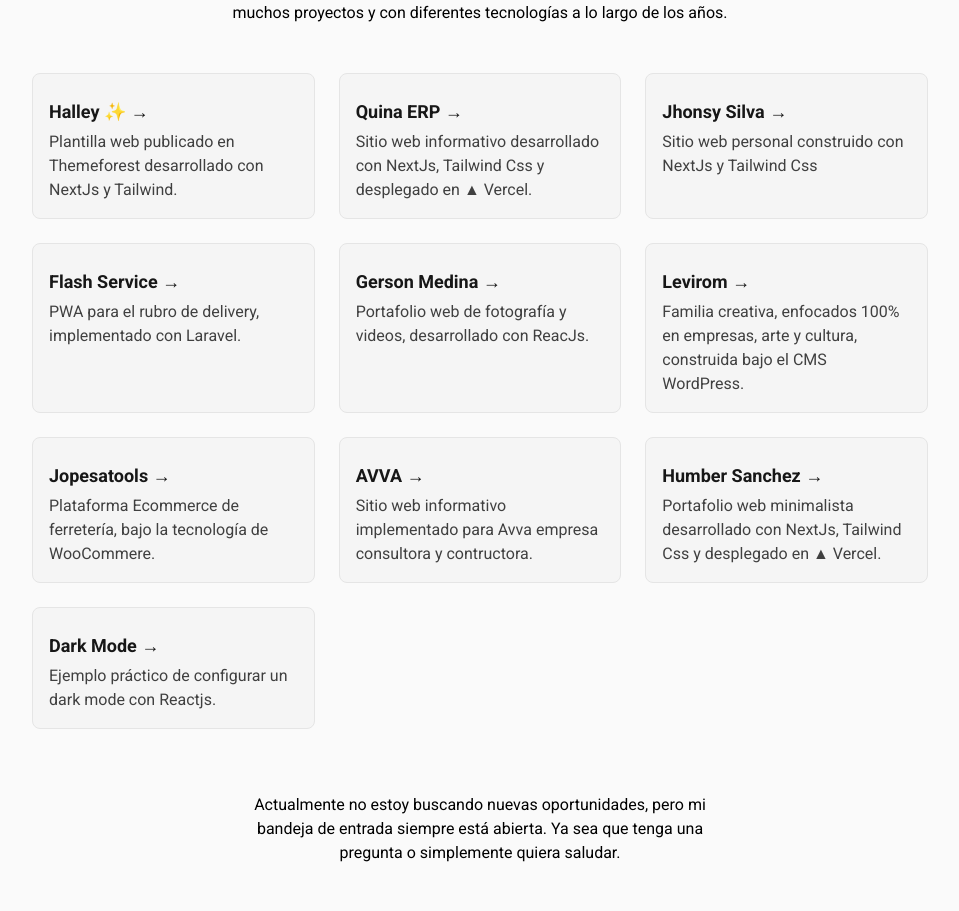
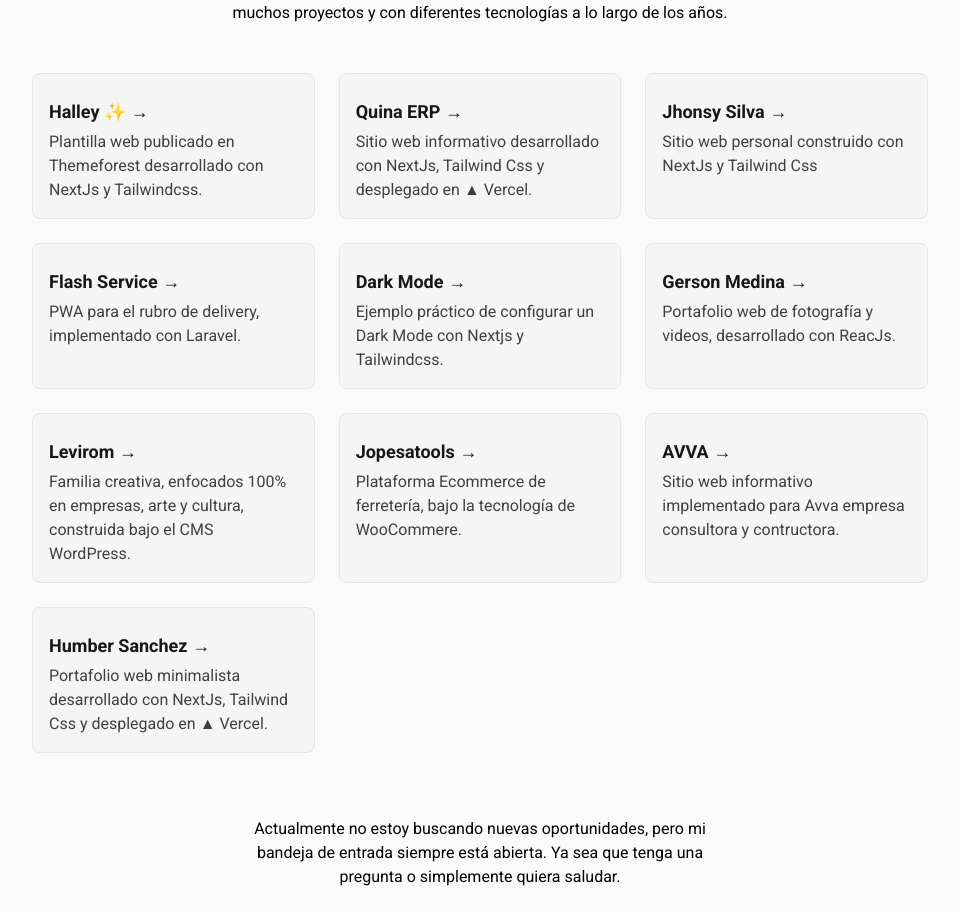
Before and after one commit to humberni/humbersanchez.com, a Next.js app: page / in a window 1280 px wide. Shown: the part 1226-2137 px from the top of the page, without its empty margins (160-1119 px from the left). Built offline with nearby package versions, Linux system fonts and the light colour scheme.

Commit message:
update project

```diff
--- a/components/Projects.tsx
+++ b/components/Projects.tsx
@@ -3,7 +3,7 @@
 const projetcs = [
     {
         title: "Halley ✨",
-        description: "Plantilla web publicado en Themeforest desarrollado con NextJs y Tailwind.",
+        description: "Plantilla web publicado en Themeforest desarrollado con NextJs y Tailwindcss.",
         href: "https://halley.vercel.app/",
     },
     {
@@ -22,6 +22,11 @@
         title: "Flash Service",
         description: "PWA para el rubro de delivery, implementado con Laravel.",
         href: "https://appflashservice.com/",
+    },
+    {
+        title: "Dark Mode",
+        description: "Ejemplo práctico de configurar un Dark Mode con Nextjs y Tailwindcss.",
+        href: "https://darkmode-nextjs.vercel.app/",
     },
     {
         title: "Gerson Medina",
@@ -53,11 +58,6 @@
         description:
             "Portafolio web minimalista desarrollado con NextJs, Tailwind Css y desplegado en ▲ Vercel.",
         href: "https://github.com/humberni/humbersanchez.com",
-    },
-    {
-        title: "Dark Mode",
-        description: "Ejemplo práctico de configurar un dark mode con Reactjs.",
-        href: "https://github.com/humberni/mode-dark-react",
     },
 ];
 
```
